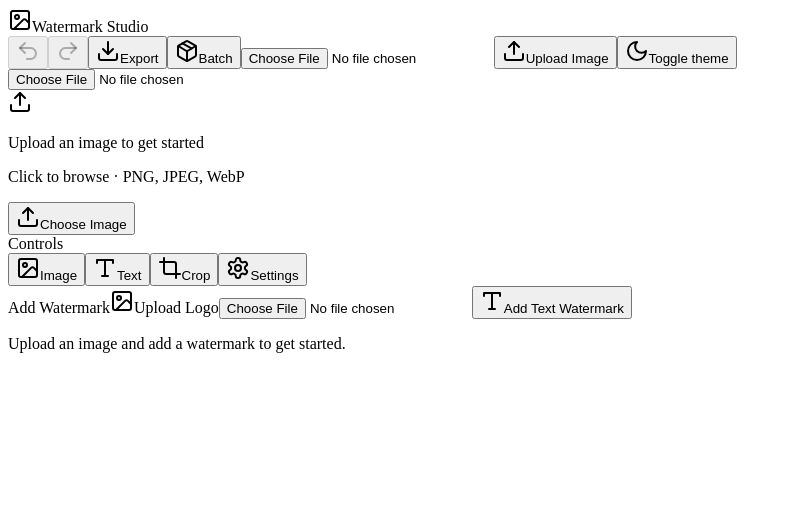
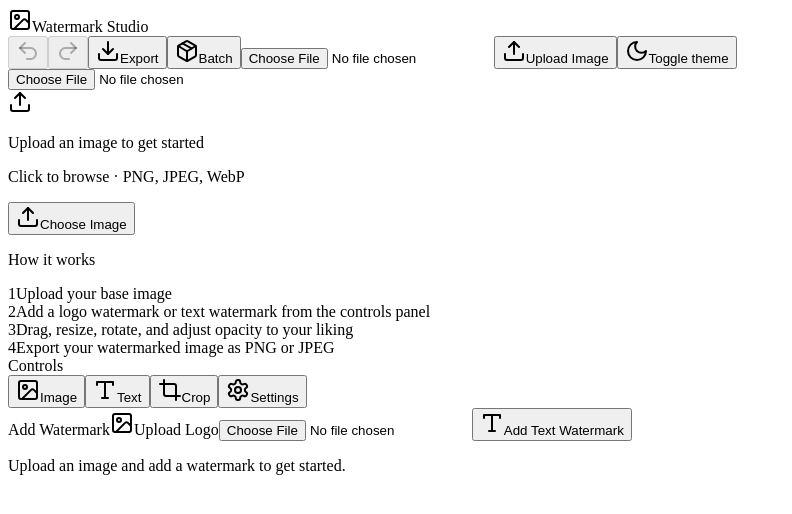
Before and after one commit to elegant-codes/free-watermark-no-ads, a React (Vite) app: page / in a window 1280 px wide. Shown: the top 514 px of the page, without its empty margins (0-792 px from the left). Built offline with nearby package versions, Linux system fonts and the light colour scheme; the HTML template or start-up script is replaced by a standard one.

Commit message:
feat: add quick-start guide on empty canvas
- Replaced minimal empty state with a numbered 4-step guide on the empty canvas
- Steps: upload base image, add watermark, adjust positioning, export
- Styled with numbered circles, subtle typography, click-to-browse still works

```diff
--- a/src/components/canvas/WatermarkCanvas.tsx
+++ b/src/components/canvas/WatermarkCanvas.tsx
@@ -338,7 +338,7 @@
           className="hidden"
           onChange={handleFileUpload}
         />
-        <div className="text-center">
+        <div className="max-w-sm text-center">
           <div className="mx-auto mb-4 flex h-12 w-12 items-center justify-center rounded-full bg-muted">
             <Upload className="h-6 w-6 text-muted-foreground" />
           </div>
@@ -352,6 +352,27 @@
             <Upload className="h-4 w-4" />
             Choose Image
           </Button>
+          <div className="mt-6 space-y-2 text-left text-sm text-muted-foreground/70">
+            <p className="text-center text-xs font-medium uppercase tracking-wider text-muted-foreground/50">
+              How it works
+            </p>
+            <div className="flex items-start gap-2">
+              <span className="mt-0.5 flex h-5 w-5 shrink-0 items-center justify-center rounded-full bg-primary/10 text-xs font-medium text-primary">1</span>
+              <span>Upload your base image</span>
+            </div>
+            <div className="flex items-start gap-2">
+              <span className="mt-0.5 flex h-5 w-5 shrink-0 items-center justify-center rounded-full bg-primary/10 text-xs font-medium text-primary">2</span>
+              <span>Add a logo watermark or text watermark from the controls panel</span>
+            </div>
+            <div className="flex items-start gap-2">
+              <span className="mt-0.5 flex h-5 w-5 shrink-0 items-center justify-center rounded-full bg-primary/10 text-xs font-medium text-primary">3</span>
+              <span>Drag, resize, rotate, and adjust opacity to your liking</span>
+            </div>
+            <div className="flex items-start gap-2">
+              <span className="mt-0.5 flex h-5 w-5 shrink-0 items-center justify-center rounded-full bg-primary/10 text-xs font-medium text-primary">4</span>
+              <span>Export your watermarked image as PNG or JPEG</span>
+            </div>
+          </div>
         </div>
       </div>
     )
```
